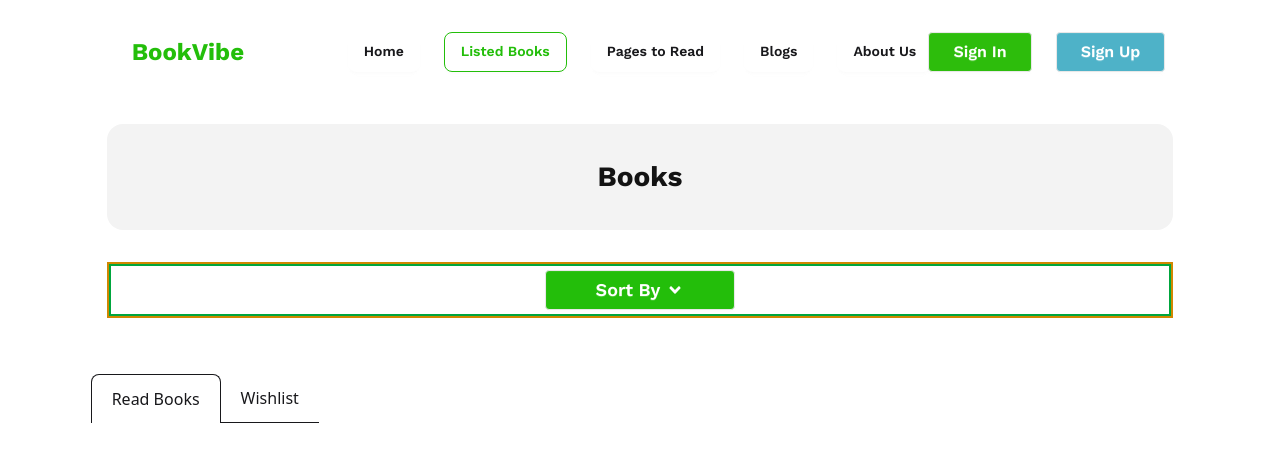
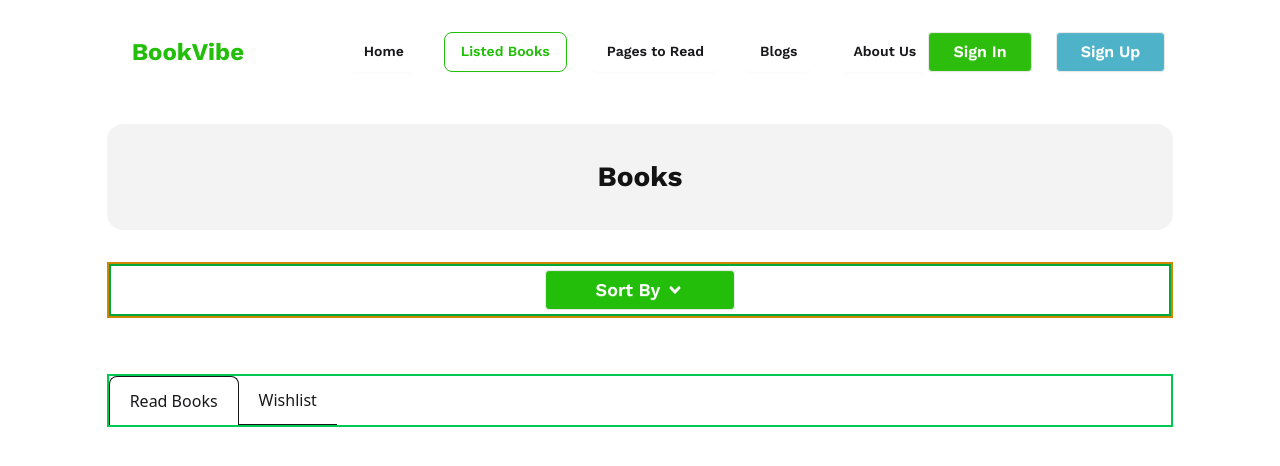
Before and after one commit to jnakht/book-vibe, a React (Vite) app: page /listedBooks in a window 1280 px wide. Shown: the top 466 px of the page. Built offline with nearby package versions, Linux system fonts and the light colour scheme; a web font is replaced by a local one.

Commit message:
the extra size of mamba ui card removed

```diff
--- a/src/assets/Components/ListedBooks/ListedBooks.jsx
+++ b/src/assets/Components/ListedBooks/ListedBooks.jsx
@@ -22,7 +22,7 @@ const ListedBooks = () => {
             {/* dropdown menu end */}
 
             {/* card start */}
-            <div className="flex items-center -mx-4 overflow-x-auto overflow-y-hidden sm:justify-start flex-nowrap dark:bg-gray-100 dark:text-gray-800 ">
+            <div className="flex items-center  overflow-x-auto overflow-y-hidden sm:justify-start flex-nowrap border-2 border-green-500 dark:bg-gray-100 dark:text-gray-800 ">
                 <Link  onClick={() => setActiveCard(0)} className={`flex items-center flex-shrink-0 px-5 py-3 space-x-2  dark:border-gray-600 dark:text-gray-600 ${activeCard === 0 ? 'border border-b-0 rounded-t-lg ' : 'border-b'}`}>
 
                     <span>Read Books</span>
--- a/src/assets/Components/ReadBooks/ReadBooks.jsx
+++ b/src/assets/Components/ReadBooks/ReadBooks.jsx
@@ -10,7 +10,7 @@ const ReadBooks = () => {
         setReadBooks(list);
     } ,[])
     return (
-        <div className="flex flex-col gap-6">
+        <div className="flex flex-col gap-6 mt-8 mb-[100px]">
             {
                 readBooks.map(book => <ReadBooksCard book={book}></ReadBooksCard>)
             }
```
